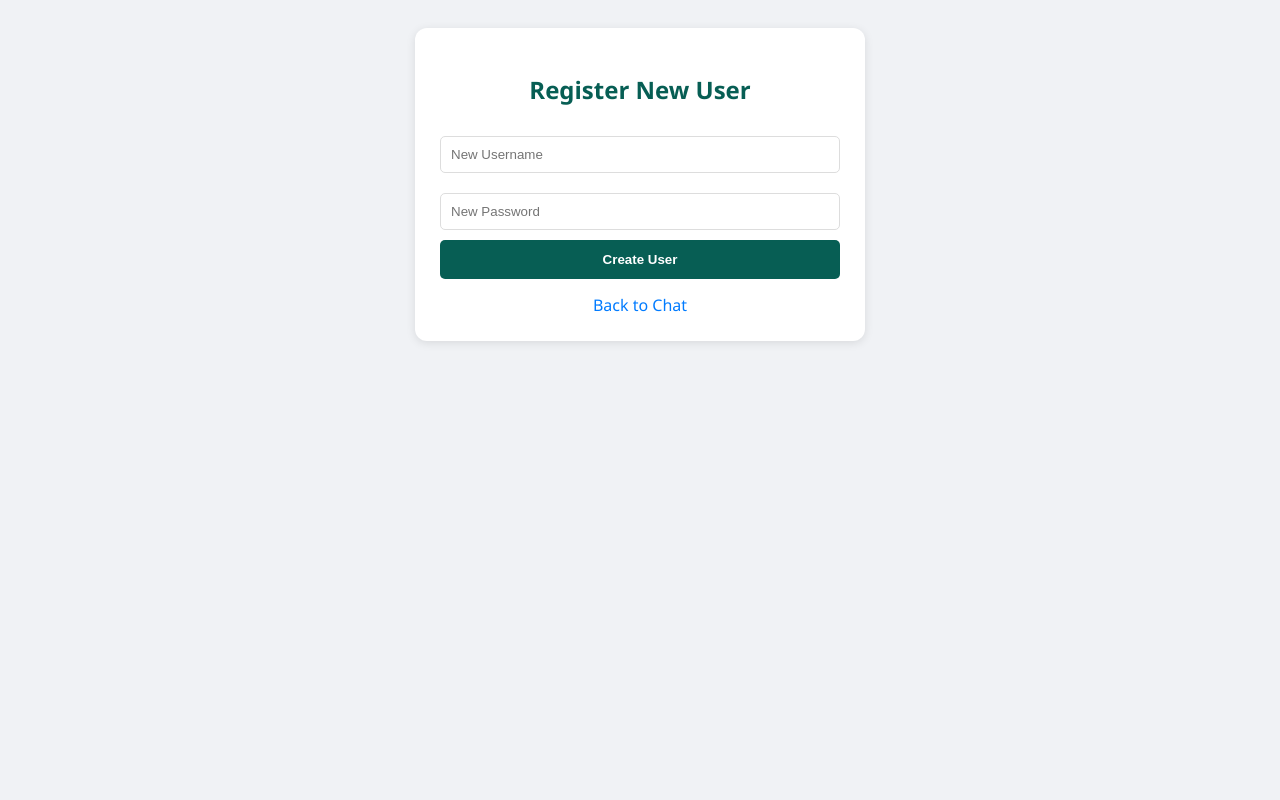
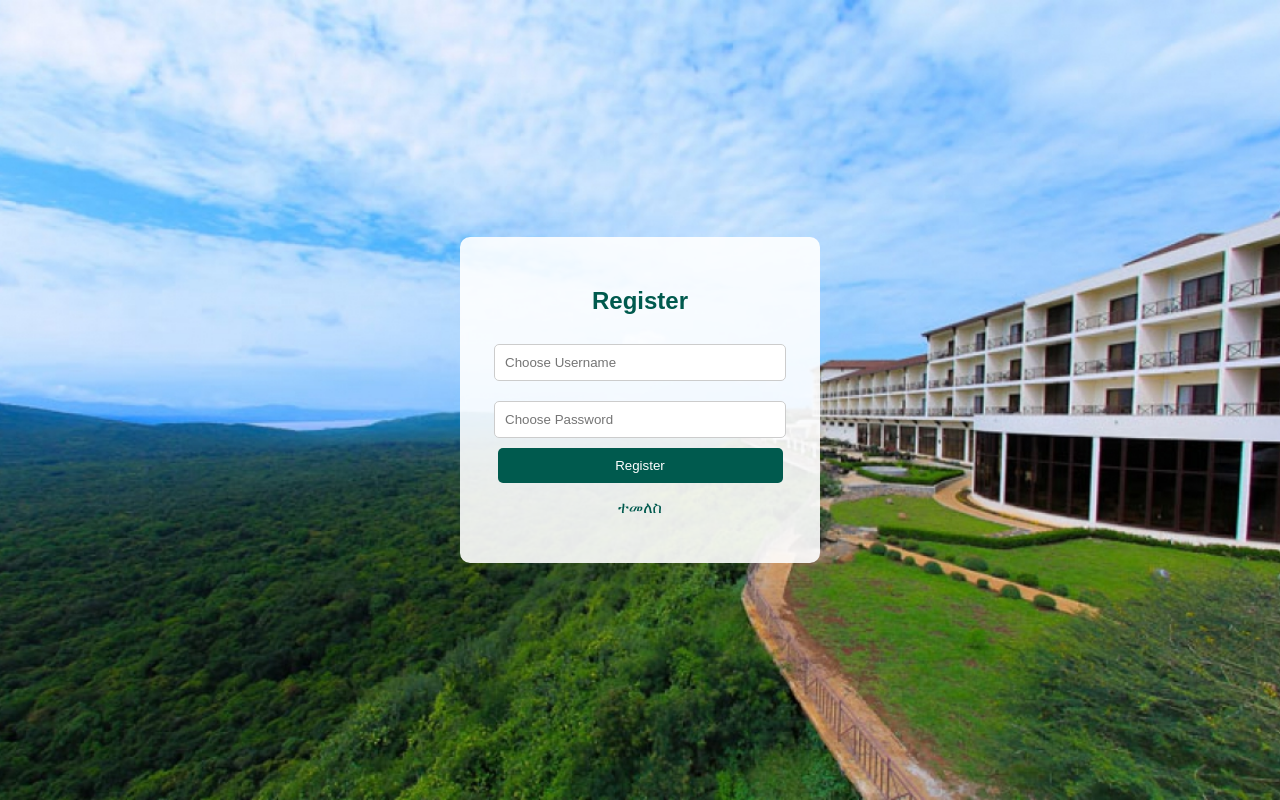
Before and after one commit to CherinetGama/cloud-chat-app, a Flask app: page /register in a window 1280 px wide. Run offline with Flask 3, Linux system fonts and the light colour scheme.

Commit message:
Update register.html

```diff
--- a/templates/register.html
+++ b/templates/register.html
@@ -1,33 +1,27 @@
 <!DOCTYPE html>
-<html lang="en">
+<html>
 <head>
-    <meta charset="UTF-8">
-    <title>Register User - Admin</title>
+    <title>Register - AMU Chat</title>
     <style>
-        body { font-family: 'Segoe UI', sans-serif; background-color: #f0f2f5; padding: 20px; }
-        .reg-container { max-width: 400px; margin: auto; background: white; padding: 25px; border-radius: 12px; box-shadow: 0 2px 10px rgba(0,0,0,0.1); }
-        h2 { color: #075e54; text-align: center; }
-        input { width: 100%; padding: 10px; margin: 10px 0; border: 1px solid #ddd; border-radius: 5px; box-sizing: border-box; }
-        button { background-color: #075e54; color: white; padding: 12px; border: none; width: 100%; border-radius: 5px; cursor: pointer; width: 100%; font-weight: bold; }
-        .back-link { display: block; text-align: center; margin-top: 15px; text-decoration: none; color: #007bff; }
+        body {
+            background: url("{{ url_for('static', filename='images.jpg') }}") no-repeat center center fixed;
+            background-size: cover;
+            display: flex; justify-content: center; align-items: center; height: 100vh; margin: 0; font-family: sans-serif;
+        }
+        .container { background: rgba(255,255,255,0.9); padding: 30px; border-radius: 10px; text-align: center; width: 300px; }
+        input { width: 90%; padding: 10px; margin: 10px 0; border-radius: 5px; border: 1px solid #ccc; }
+        button { width: 95%; padding: 10px; background: #005a4e; color: white; border: none; border-radius: 5px; cursor: pointer; }
     </style>
 </head>
 <body>
-    <div class="reg-container">
-        <h2>Register New User</h2>
-        {% with messages = get_flashed_messages() %}
-          {% if messages %}
-            {% for message in messages %}
-              <p style="color: green; text-align: center;">{{ message }}</p>
-            {% endfor %}
-          {% endif %}
-        {% endwith %}
-        <form action="/admin/register" method="POST">
-            <input type="text" name="username" placeholder="New Username" required>
-            <input type="password" name="password" placeholder="New Password" required>
-            <button type="submit">Create User</button>
+    <div class="container">
+        <h2 style="color:#005a4e">Register</h2>
+        <form method="POST">
+            <input type="text" name="username" placeholder="Choose Username" required>
+            <input type="password" name="password" placeholder="Choose Password" required>
+            <button type="submit">Register</button>
         </form>
-        <a href="/" class="back-link">Back to Chat</a>
+        <p><a href="{{ url_for('login') }}" style="color:#005a4e; text-decoration:none;">ተመለስ</a></p>
     </div>
 </body>
 </html>
```
